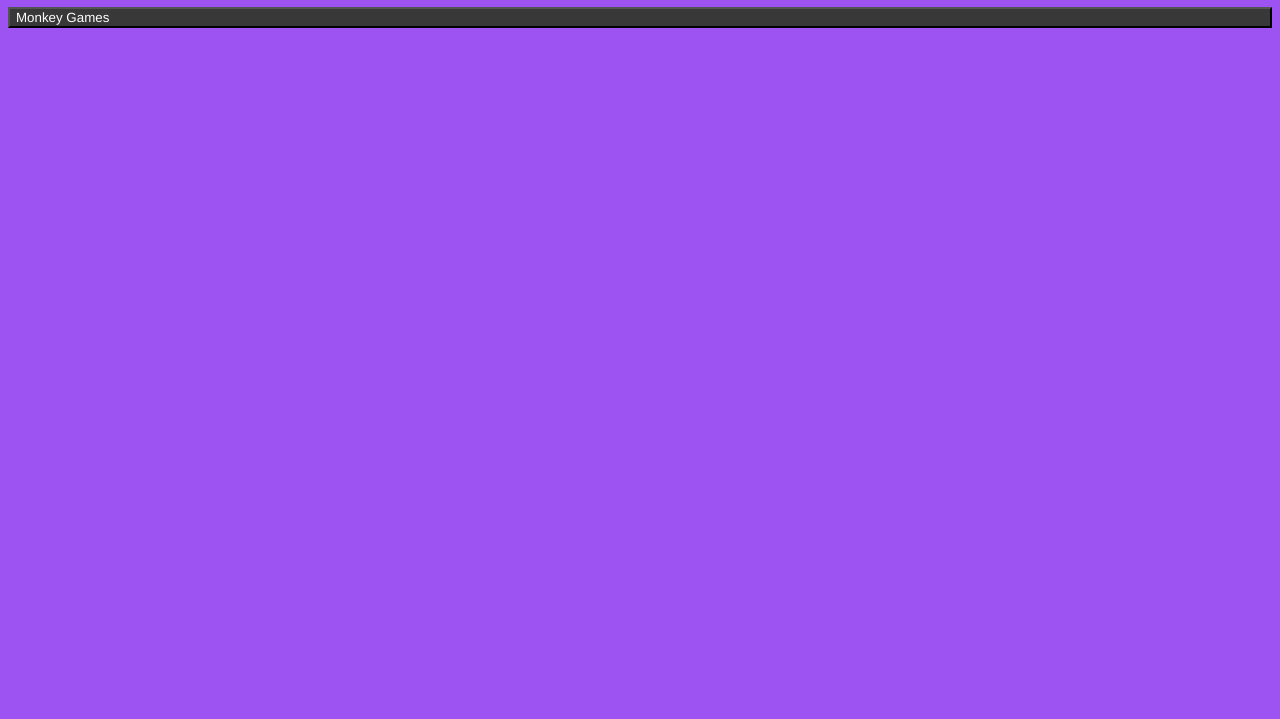
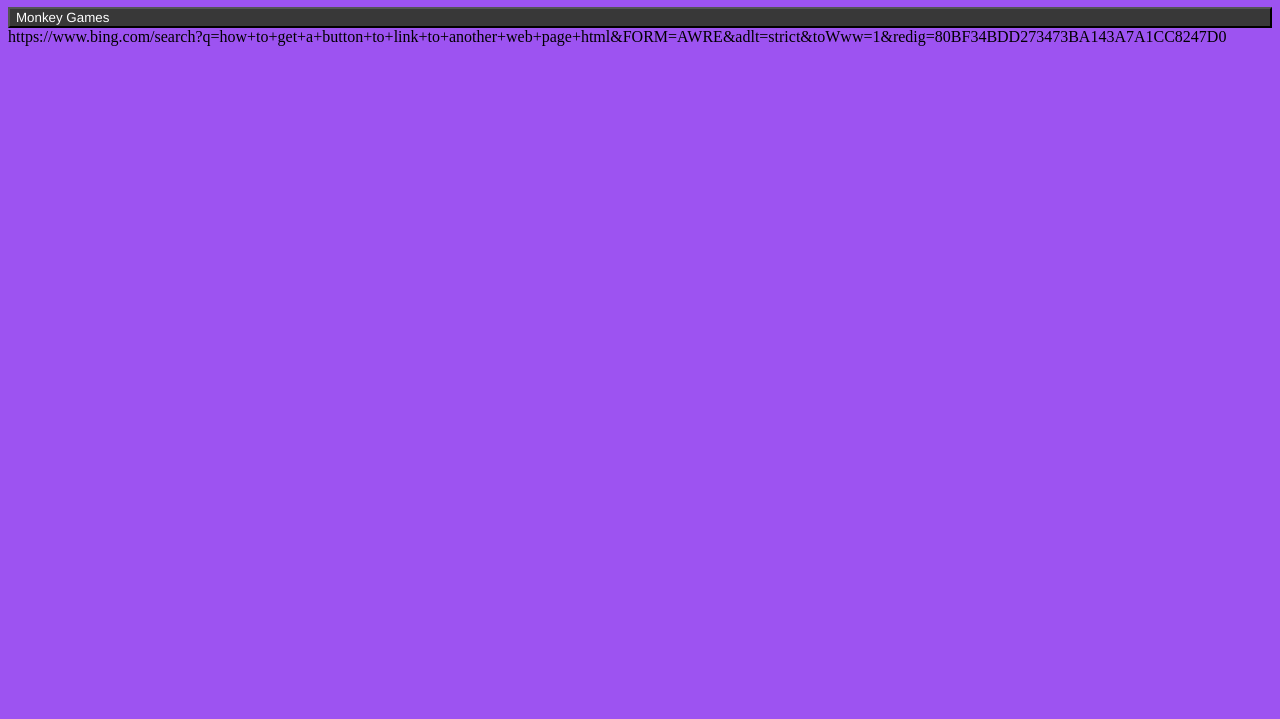
Before and after one commit to Wafiqdad/LC, a plain HTML site: page index.html in a window 1280 px wide. Shown: the part 81-800 px from the top of the page. Drawn offline with Linux system fonts and the light colour scheme.

Commit message:
edit index.html

```diff
--- a/index.html
+++ b/index.html
@@ -6,7 +6,7 @@
   </head>
   <body>
     <h1>LC</h1>
-    <button> Monkey Games </button>
+    <button> Monkey Games </button> <a>https://www.bing.com/search?q=how+to+get+a+button+to+link+to+another+web+page+html&FORM=AWRE&adlt=strict&toWww=1&redig=80BF34BDD273473BA143A7A1CC8247D0</a>
     <script src="script.js"></script>
   </body>
 </html>
```
